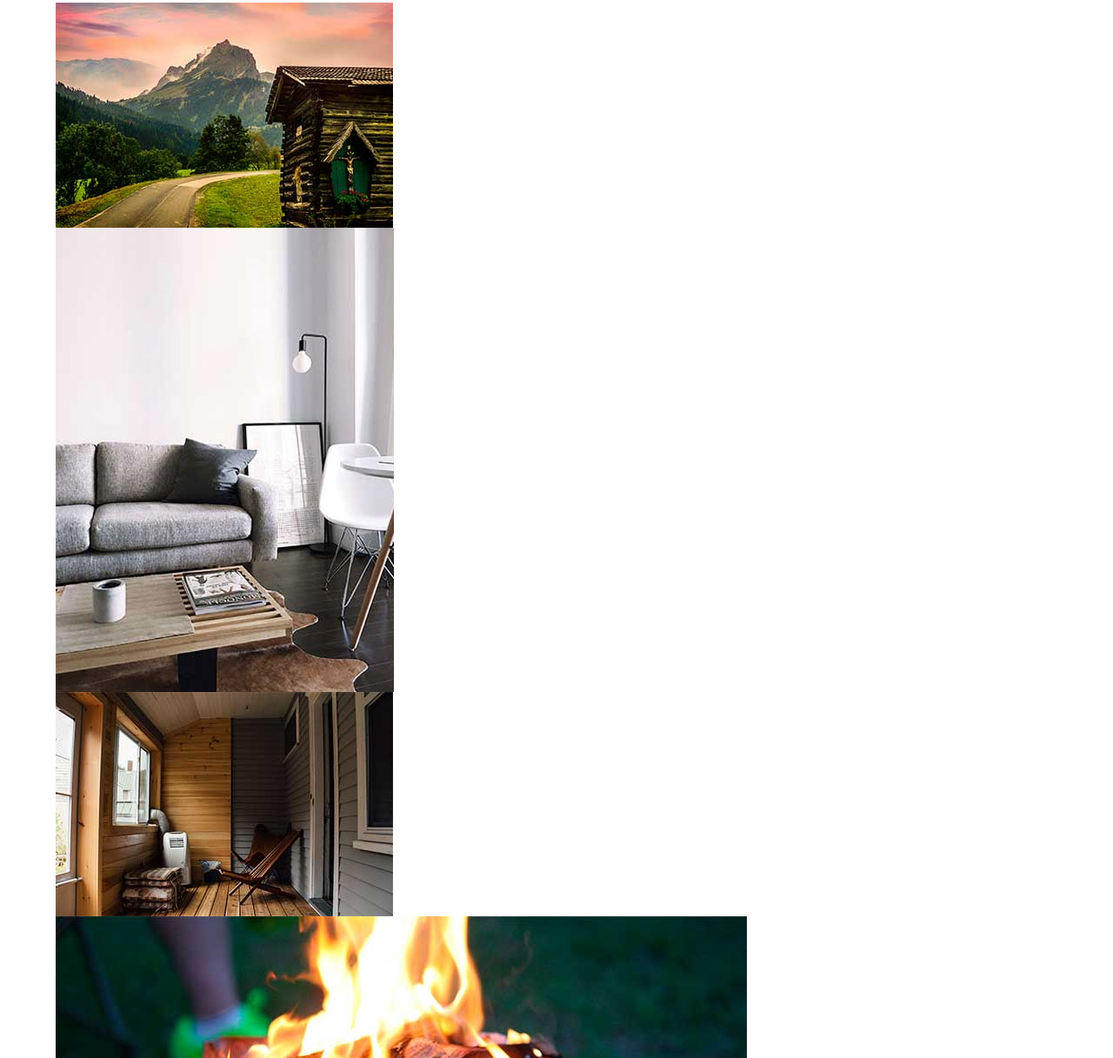
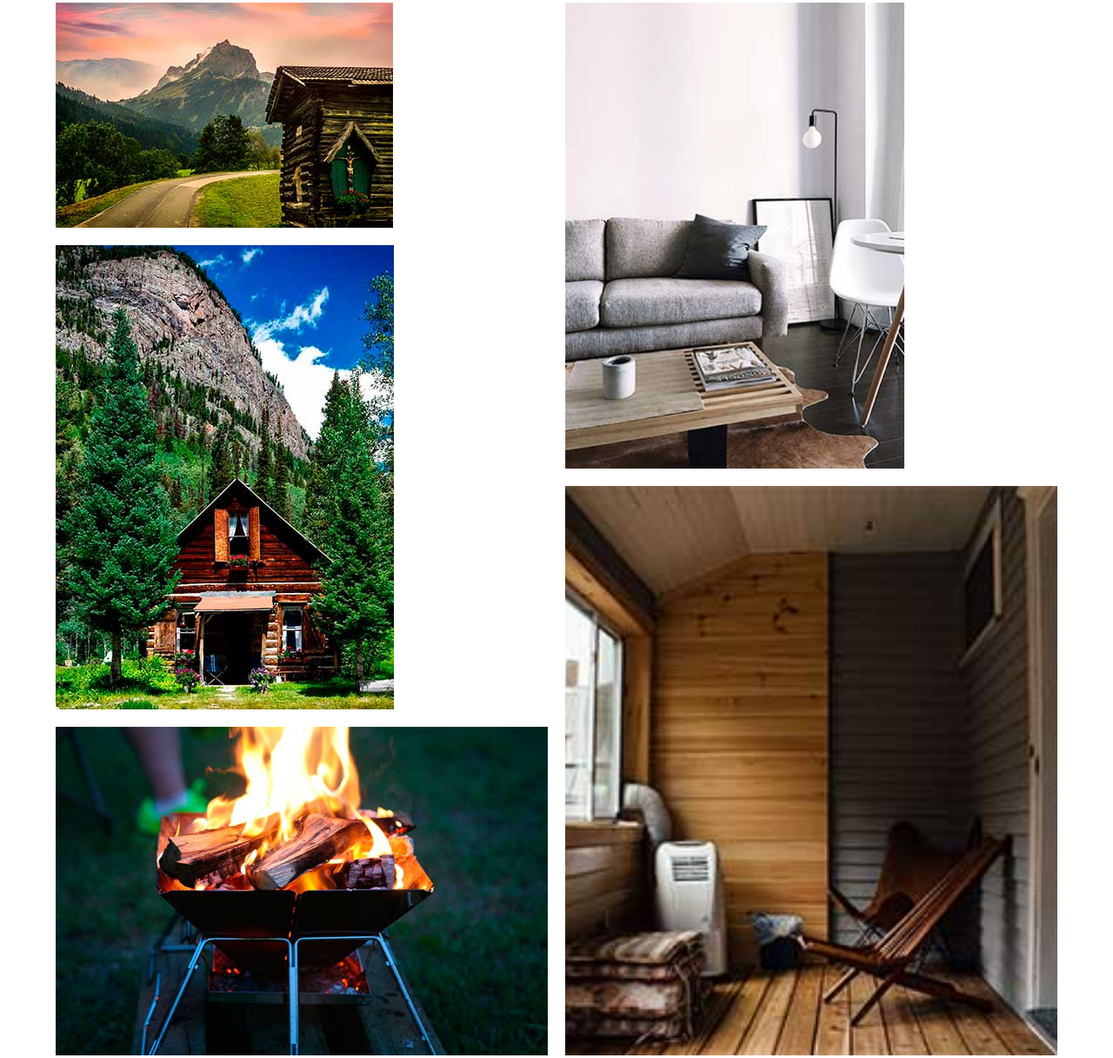
Before and after one commit to ingluisfelipemunoz/arquitectura, a plain HTML site: page index.html in a window 1280 px wide. Shown: the part 3775-4992 px from the top of the page at 87% size. Drawn offline with Linux system fonts and the light colour scheme.

Commit message:
basic style for gallery

```diff
--- a/css/styles.css
+++ b/css/styles.css
@@ -312,3 +312,28 @@
         padding: 2rem 2rem 2rem 0;
     }
 }
+
+
+/* galeria */
+.galeria {
+    display: grid;
+    grid-template-columns: repeat(2, 1fr);
+    gap: 2rem;
+}
+
+.galeria img {
+    object-fit: cover;
+    height: 100%; /*forzamos a que tome el alto del contenedor en el grid*/
+}
+
+.galeria .imagen:nth-child(2) {
+    grid-column: 2 / 3;
+    grid-row: 1 / 3;
+}
+.galeria .imagen:nth-child(3) {
+    grid-row: 3 / 5;
+    grid-column: 2 / 3;
+}
+.galeria .imagen:nth-child(6) {
+    grid-row: 2 / 4;
+}
```
